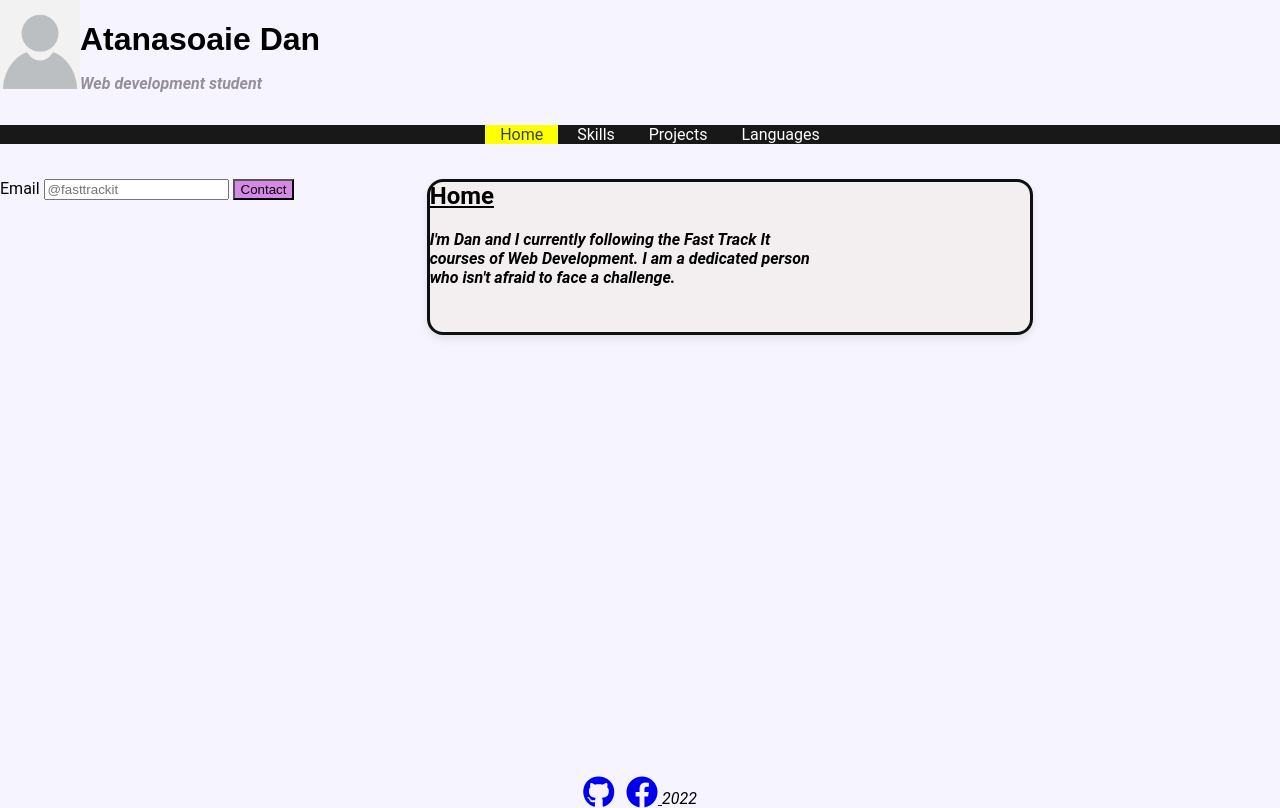
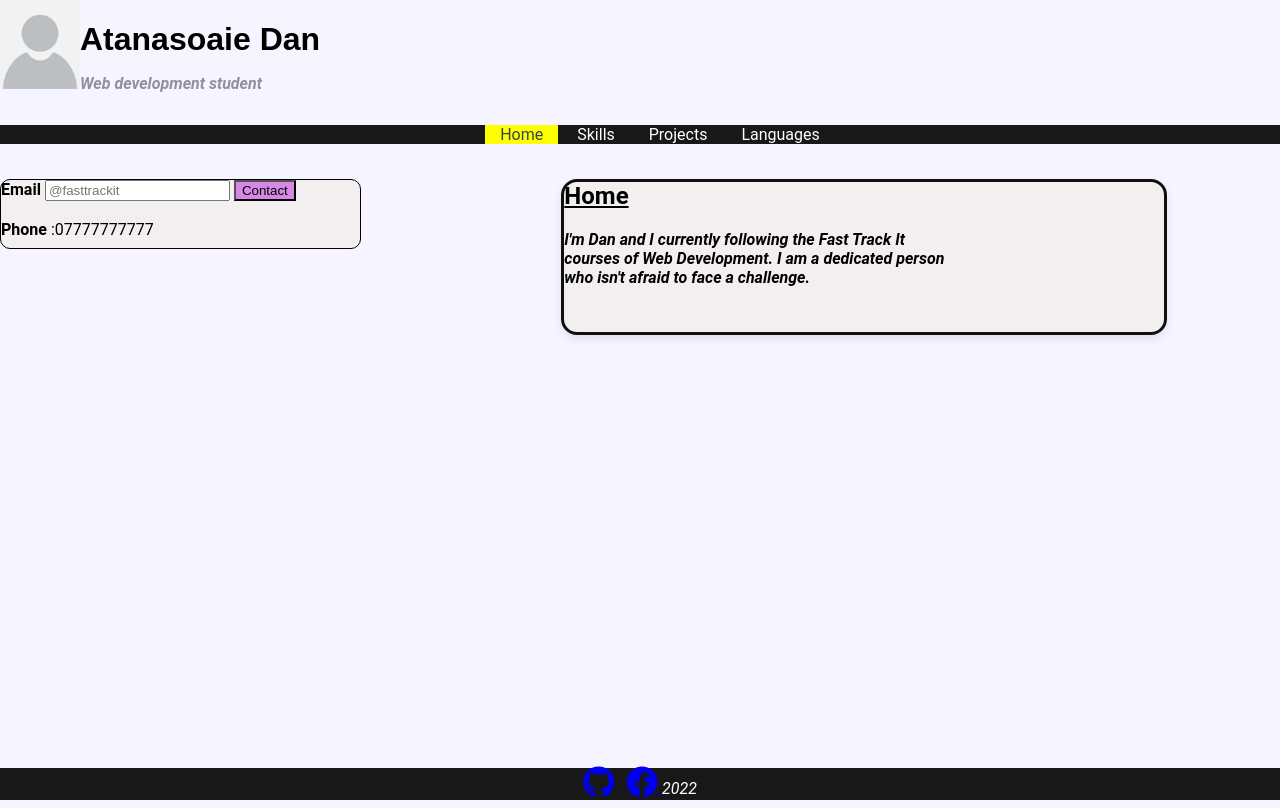
Before and after one commit to AtanasoaieD/AtanasoaieD.github.io, a plain HTML site: page index.html in a window 1280 px wide. Drawn offline with Linux system fonts and the light colour scheme; a web font is replaced by a local one.

Commit message:
improvements4

```diff
--- a/1.html
+++ /dev/null
@@ -1,13 +0,0 @@
-<!DOCTYPE html>
-<html lang="en">
-  <head>
-    <meta charset="UTF-8" />
-    <meta http-equiv="X-UA-Compatible" content="IE=edge" />
-    <meta name="viewport" content="width=, initial-scale=1.0" />
-    <title>Document</title>
-  </head>
-  <body>
-    <h1>quay hotel</h1>
-    <script src="1.js"></script>
-  </body>
-</html>
--- a/index.html
+++ b/index.html
@@ -65,12 +65,14 @@
           <div id ="side-menu">
             <section>
             <form action="" method = "get">
-              <label for="userEmail">  Email  </label>
+              <label for="userEmail"> <b> Email </b>  </label>
               <input id="userEmail" required="required"
               name="email" type="email" placeholder="@fasttrackit" >
 
               <button type= "submit" id = "submit" >Contact</button>
               </form>
+              <br>
+              <b>Phone</b> :07777777777
               </section>
               <section></section>
               <section></section>
@@ -145,7 +147,7 @@
             <footer id="footer" >
         <p style="text-align: center; "  > <a href="https://github.com/AtanasoaieD"><i id="git" class="fa-brands fa-github fa-2x "></i></a>
           &nbsp <a href="https://www.facebook.com/"> <i class="fa-brands fa-facebook fa-2x " ></i> </a>
-           <i>2022</i>
+            <i style="color: #fff;" >2022</i>
 
         </p>
           </footer>
--- a/index.js
+++ b/index.js
@@ -35,7 +35,7 @@ function show(id) {
 var activePage = "home";
 
 function showPage(nextPage) {
-  console.warn("change", activePage, "to", nextPage);
+  // console.warn("change", activePage, "to", nextPage);
   hide(activePage);
   show(nextPage);
   document
--- a/style.css
+++ b/style.css
@@ -42,13 +42,25 @@ body {
 
 #content {
   display: flex;
-  flex-direction: row;
+  flex-direction:row;
 }
 
 #side-menu {
   flex: 1;
-  text-shadow: #181818;
+
+  border: 1px solid;
+  border-radius: 10px;
+
+  width: 50px;
+  height: 70px;
+  margin-right: 200px;
+  background: rgba(244, 239, 239, 0.836);
+  font-family: "Roboto", sans-serif;
+
+  box-sizing: border-box;
 }
+
+
 
 #main {
   flex: 2;
@@ -71,11 +83,27 @@ h1 {
 }
 
 #footer {
-  position: absolute;
-  bottom: 0;
+  position:absolute;
+  bottom:0;
+  padding: 0;
   width: 100%;
-  height: 2.5rem;
+  height: 2.0rem;
+  background-color: #181818;
 }
+
+#footer p{
+  margin-top: -2px;
+   }
+
+   #footer a:hover{
+    transition:0.5s;
+    color: #fff;
+
+   }
+
+
+
+
 
 body {
   font-family: "Roboto", sans-serif;
@@ -150,6 +178,8 @@ p {
   height: 150px;
 }
 
+
+
 #table,
 th,
 td {
@@ -164,4 +194,10 @@ td {
 #submit {
   background-color: rgb(215, 135, 230);
   text-shadow: #6c6161;
+
 }
+#submit:hover{
+  color: #fff;
+  transition: 0.5s;
+  cursor:auto;
+}
```
Also changed, not shown: 1.js (deleted, +0 -14 lines).
